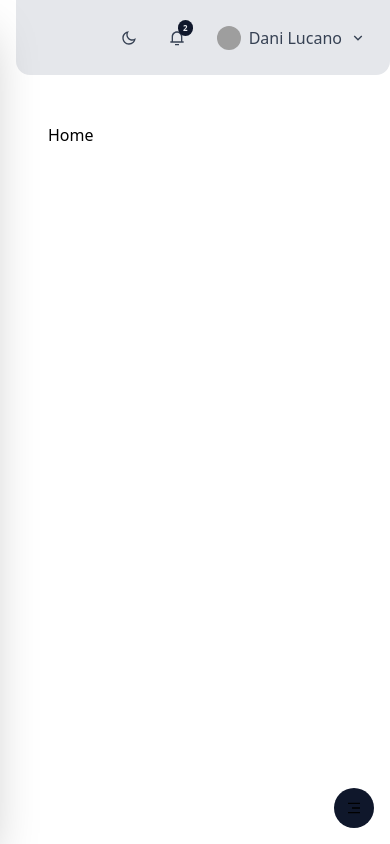
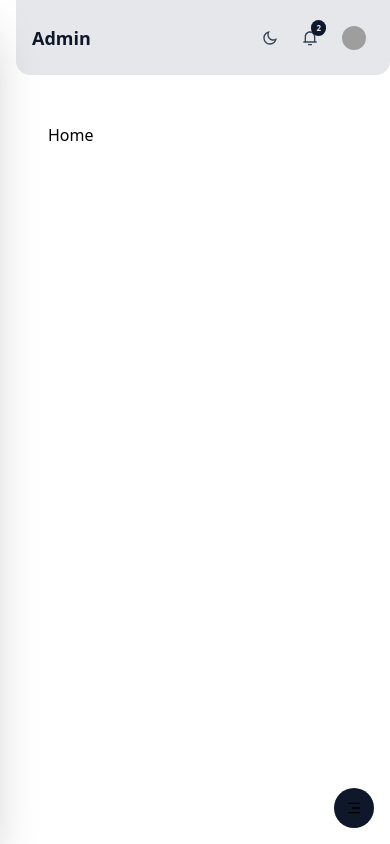
Before and after one commit to DaniLucano10/admin-chanel, a React (Vite) app: page / in a window 390 px wide. Built offline with nearby package versions, Linux system fonts and the light colour scheme; grey boxes are pictures that could not be loaded.

Commit message:
vista mobil

```diff
--- a/src/components/navigation/TopBar.jsx
+++ b/src/components/navigation/TopBar.jsx
@@ -7,22 +7,30 @@ import {
 import { Link } from "react-router-dom";
 import { useContext } from "react";
 import { ThemeContext } from "../../context/ThemeContext";
-import { CustomDropdown, DropdownItem, DropdownSeparator } from "../ui/dropdown";
-
+import {
+  CustomDropdown,
+  DropdownItem,
+  DropdownSeparator,
+} from "../ui/dropdown";
 
 export const TopBar = () => {
   const { theme, toggleTheme } = useContext(ThemeContext);
 
   return (
-    <header className="w-full h-[75px] flex items-center gap-4 p-4 bg-gray-200 dark:bg-sidebar text-gray-700 dark:text-gray-400 justify-end rounded-b-xl md:rounded-xl">
-      <nav className="flex items-center gap-x-4">
+    <header className="w-full h-[75px] flex items-center justify-between gap-4 px-4 bg-gray-200 dark:bg-sidebar text-gray-700 dark:text-gray-400 rounded-b-xl md:rounded-xl">
+      {/* Logo o título (opcional para mobile) */}
+      <div className="md:hidden font-bold text-lg text-primary">Admin</div>
+
+      <nav className="flex items-center gap-2 sm:gap-4 ml-auto">
+        {/* Botón tema */}
         <button
           onClick={toggleTheme}
           className="relative hover:bg-secondary p-2 rounded-lg transition-colors"
         >
-          {theme === 'light' ? <RiMoonLine /> : <RiSunLine />}
+          {theme === "light" ? <RiMoonLine /> : <RiSunLine />}
         </button>
 
+        {/* Notificaciones */}
         <CustomDropdown
           trigger={
             <button className="relative hover:bg-secondary p-2 rounded-lg transition-colors">
@@ -47,12 +55,14 @@ export const TopBar = () => {
               />
               <div className="text-sm flex flex-col">
                 <div className="flex items-center justify-between gap-4">
-                  <span className="text-gray-700 dark:text-gray-300">Dani Lucano</span>{" "}
-                  <span className="text-[8px] text-gray-500 dark:text-gray-400">12/12/2022</span>
+                  <span className="text-gray-700 dark:text-gray-300">
+                    Dani Lucano
+                  </span>
+                  <span className="text-[8px] text-gray-500 dark:text-gray-400">
+                    12/12/2022
+                  </span>
                 </div>
-                <p className="text-gray-500 text-xs">
-                  Lorem ipsum dolor sit...
-                </p>
+                <p className="text-gray-500 text-xs">Lorem ipsum dolor sit...</p>
               </div>
             </Link>
           </DropdownItem>
@@ -64,12 +74,12 @@ export const TopBar = () => {
               />
               <div className="text-sm flex flex-col">
                 <div className="flex items-center justify-between gap-4">
-                  <span className="text-gray-700 dark:text-gray-300">Mery</span>{" "}
-                  <span className="text-[8px] text-gray-500 dark:text-gray-400">12/12/2022</span>
+                  <span className="text-gray-700 dark:text-gray-300">Mery</span>
+                  <span className="text-[8px] text-gray-500 dark:text-gray-400">
+                    12/12/2022
+                  </span>
                 </div>
-                <p className="text-gray-500 text-xs">
-                  Lorem ipsum dolor sit...
-                </p>
+                <p className="text-gray-500 text-xs">Lorem ipsum dolor sit...</p>
               </div>
             </Link>
           </DropdownItem>
@@ -83,6 +93,8 @@ export const TopBar = () => {
             </Link>
           </DropdownItem>
         </CustomDropdown>
+
+        {/* Perfil */}
         <CustomDropdown
           trigger={
             <button className="flex items-center gap-x-2 hover:bg-secondary p-2 rounded-lg transition-colors">
@@ -90,8 +102,10 @@ export const TopBar = () => {
                 src="https://img.freepik.com/foto-gratis/feliz-joven_1098-20869.jpg"
                 className="w-6 h-6 object-cover rounded-full"
               />
-              <span className="text-gray-700 dark:text-gray-300">Dani Lucano</span>
-              <RiArrowDownSLine />
+              <span className="hidden sm:block text-gray-700 dark:text-gray-300">
+                Dani Lucano
+              </span>
+              <RiArrowDownSLine className="hidden sm:block" />
             </button>
           }
         >
@@ -102,7 +116,9 @@ export const TopBar = () => {
                 className="w-8 h-8 object-cover rounded-full"
               />
               <div className="flex flex-col text-sm">
-                <span className="text-sm text-gray-700 dark:text-gray-300">Piero</span>
+                <span className="text-sm text-gray-700 dark:text-gray-300">
+                  Piero
+                </span>
                 <span className="text-xs text-gray-500">dlucano10@gmail.com</span>
               </div>
             </Link>
@@ -117,10 +133,7 @@ export const TopBar = () => {
             </Link>
           </DropdownItem>
           <DropdownItem className="text-red-500 hover:bg-red-100 dark:hover:bg-red-900">
-            <Link
-              to="/cerrar-sesion"
-              className="flex items-center gap-x-4"
-            >
+            <Link to="/cerrar-sesion" className="flex items-center gap-x-4">
               Cerrar sesión
             </Link>
           </DropdownItem>
```
